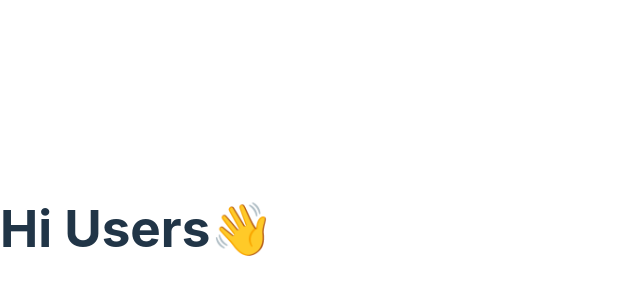
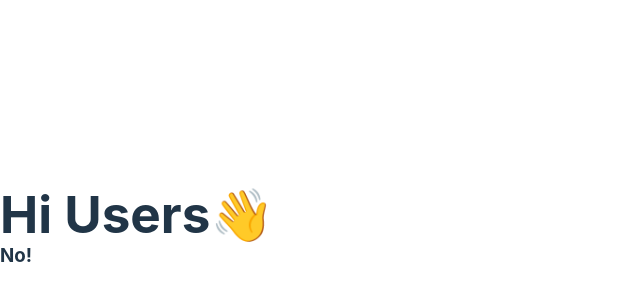
Before and after one commit to zokirjonmurotov/beta2, a React (Vite) app: page / in a window 1280 px wide. Shown: the part 172-472 px from the top of the page, without its empty margins (0-640 px from the left). Built offline with nearby package versions, Linux system fonts and the light colour scheme.

Commit message:
I edit App.js

```diff
--- a/src/App.jsx
+++ b/src/App.jsx
@@ -5,6 +5,7 @@ function App() {
   return (
     <div>
     <h1>Hi Users👋</h1>
+    <h3> No! </h3>
     </div>
   )
 }
```
